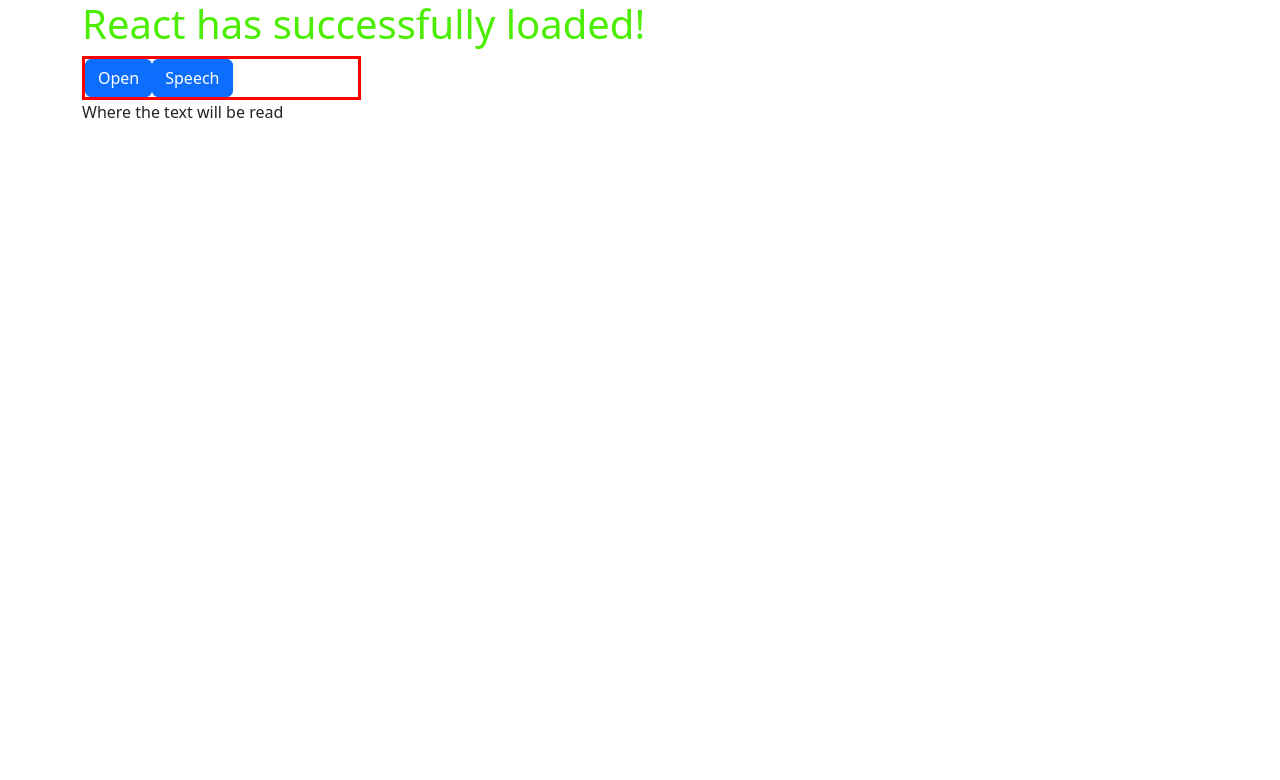
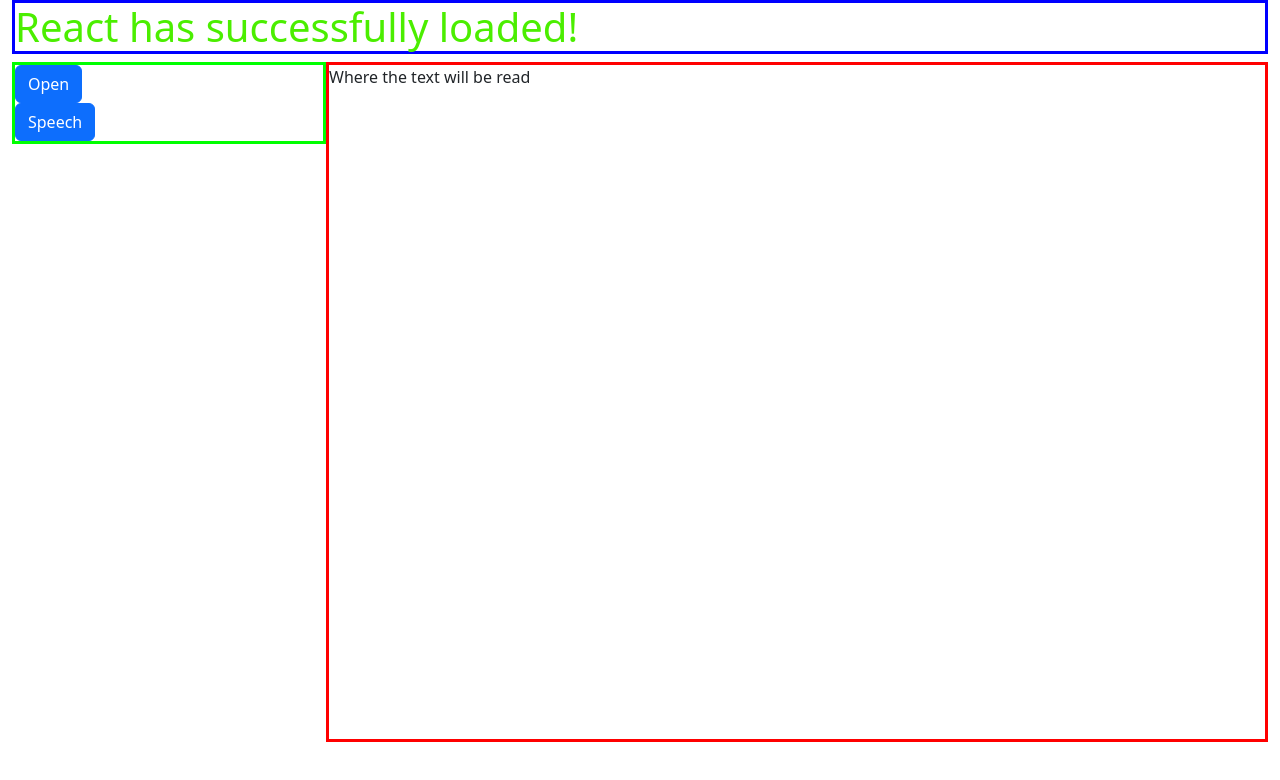
Before and after one commit to tweiss777/HandiReader, a React app: page / in a window 1280 px wide. Shown: the top 780 px of the page. Built offline with nearby package versions, Linux system fonts and the light colour scheme.

Commit message:
designing ui

```diff
--- a/src/App.tsx
+++ b/src/App.tsx
@@ -6,9 +6,7 @@
 // This is the root component where each component in our app will be nested.
 const Index = () => {
     // Place your main container beneath the div tags
-    return <div className="container-fluid">
-        <Container />
-    </div>
+    return <Container />
 }
 
 console.log("Rendering content in Electron window");
--- a/src/Container/Container.tsx
+++ b/src/Container/Container.tsx
@@ -12,12 +12,16 @@
 
     render(){
         return(
-            <div className="container">
+            // create a css class that will replace container fluid
+            <div className={["container-fluid",s.containerHeight].join(' ')}>
+            {/* Dummy component that we will need to remove soon */}
             <h1 className={s.test}>React has successfully loaded!</h1>
-                <div className="float-left">
+                {/* Container for the sidebar */}
+                <div className={s.sideBarContainer}>
                     <SideBar />
                 </div>
-                <div className="float-right">
+                {/* Container for the reader */}
+                <div className={[s.readerContainer,'pull-right'].join(' ')}>
                     Where the text will be read
                 </div>
             </div>
--- a/src/Container/container.css
+++ b/src/Container/container.css
@@ -1,3 +1,26 @@
 .test{
-    color: rgb(75, 238, 0)
+    color: rgb(75, 238, 0);
+    border-style: solid;
+    border-color: blue;
 }
+
+.readerContainer{
+    float: right;
+    border-style: solid;
+    border-color: rgb(255, 0, 0);
+    height:85% ;
+    width: 75%;
+    min-width: 150px;
+}
+
+.sideBarContainer{
+    float: left;
+    border-style: solid;
+    border-color: rgb(0, 255, 0);
+    min-width: 76.25px;
+    width: 25%;
+}
+
+.containerHeight{
+    height: inherit;
+}
--- a/src/Container/container.css.d.ts
+++ b/src/Container/container.css.d.ts
@@ -1 +1,4 @@
 export const test: string;
+export const readerContainer: string;
+export const sideBarContainer: string;
+export const containerHeight: string;
--- a/src/SideBar/SideBar.css
+++ b/src/SideBar/SideBar.css
@@ -1,7 +1,11 @@
 .sideBarStyling{
 
-    height: ;
-    width: 25%;
-    border-style: solid;
-    color: red;
 }
+
+.sideBarBtn{
+    width: 250px;
+}
+
+.btnStack{
+    display: block;
+}
--- a/src/SideBar/SideBar.css.d.ts
+++ b/src/SideBar/SideBar.css.d.ts
@@ -1 +1,3 @@
 export const sideBarStyling: string;
+export const sideBarBtn: string;
+export const btnStack: string;
--- a/src/SideBar/SideBar.tsx
+++ b/src/SideBar/SideBar.tsx
@@ -3,6 +3,7 @@
 import IState from "../Interfaces/IState";
 import * as s from './SideBar.css';
 import Button from 'react-bootstrap/Button';
+
 import IoIosOpen from 'react-icons/io';
 export default class SideBar extends React.Component<IProps,IState>{
     constructor(props){
@@ -19,8 +20,12 @@
     render(){
         return(
             <div className={s.sideBarStyling}>
-                <Button variant="primary" onClick={this.openFile}>Open </Button>
-                <Button variant="primary" onClick={this.speakText}>Speech</Button>
+                <div className={s.btnStack}>
+                    <Button variant="primary" onClick={this.openFile}>Open </Button>
+                </div>
+                <div className={s.btnStack}>
+                    <Button variant="primary" onClick={this.speakText}>Speech</Button>
+                </div>
             </div>
         );
     }
--- a/src/index.html
+++ b/src/index.html
@@ -8,6 +8,15 @@
     crossorigin="anonymous">
     <meta charset="UTF-8">
     <title>HandiReader</title>
+    <style>
+      body, html{
+        height: 100%;
+      }
+
+      #root{
+        height: 100%;
+      }
+    </style>
   </head>
   <body>
     <div id="root">
```
